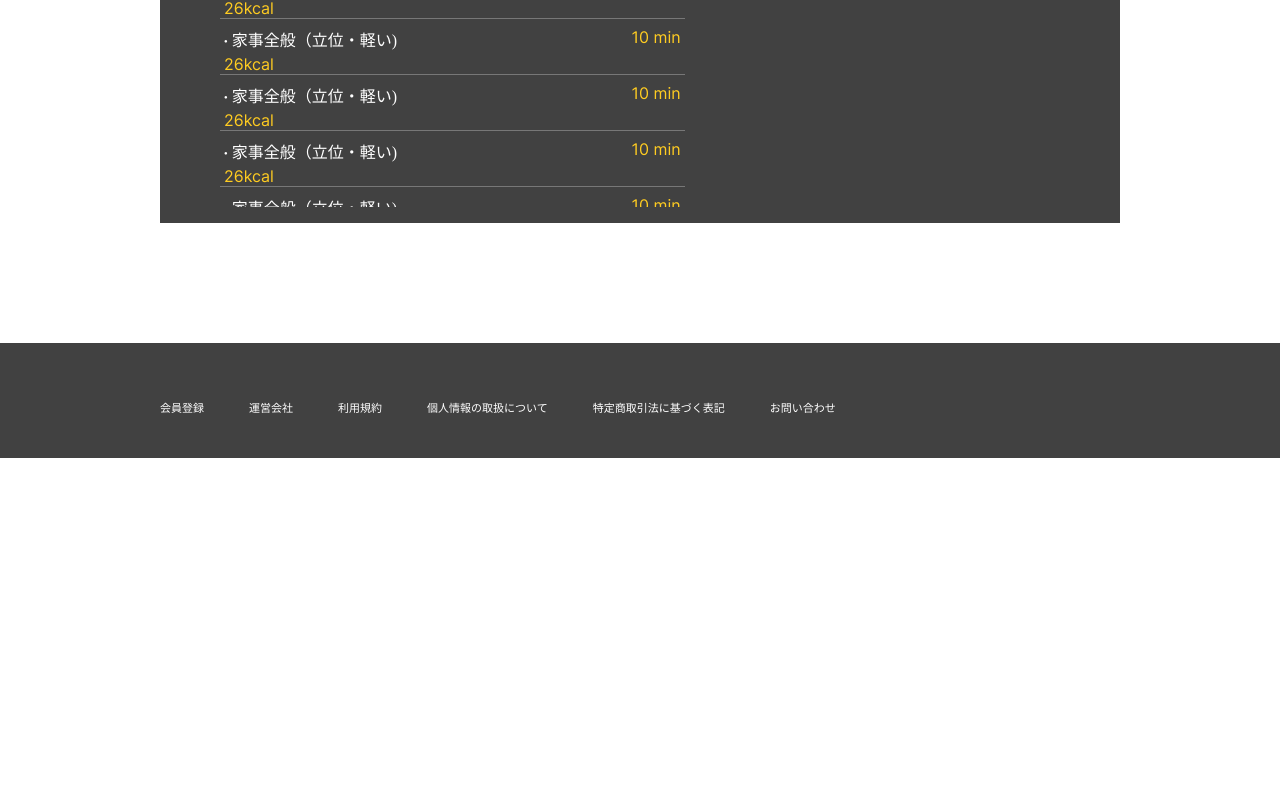
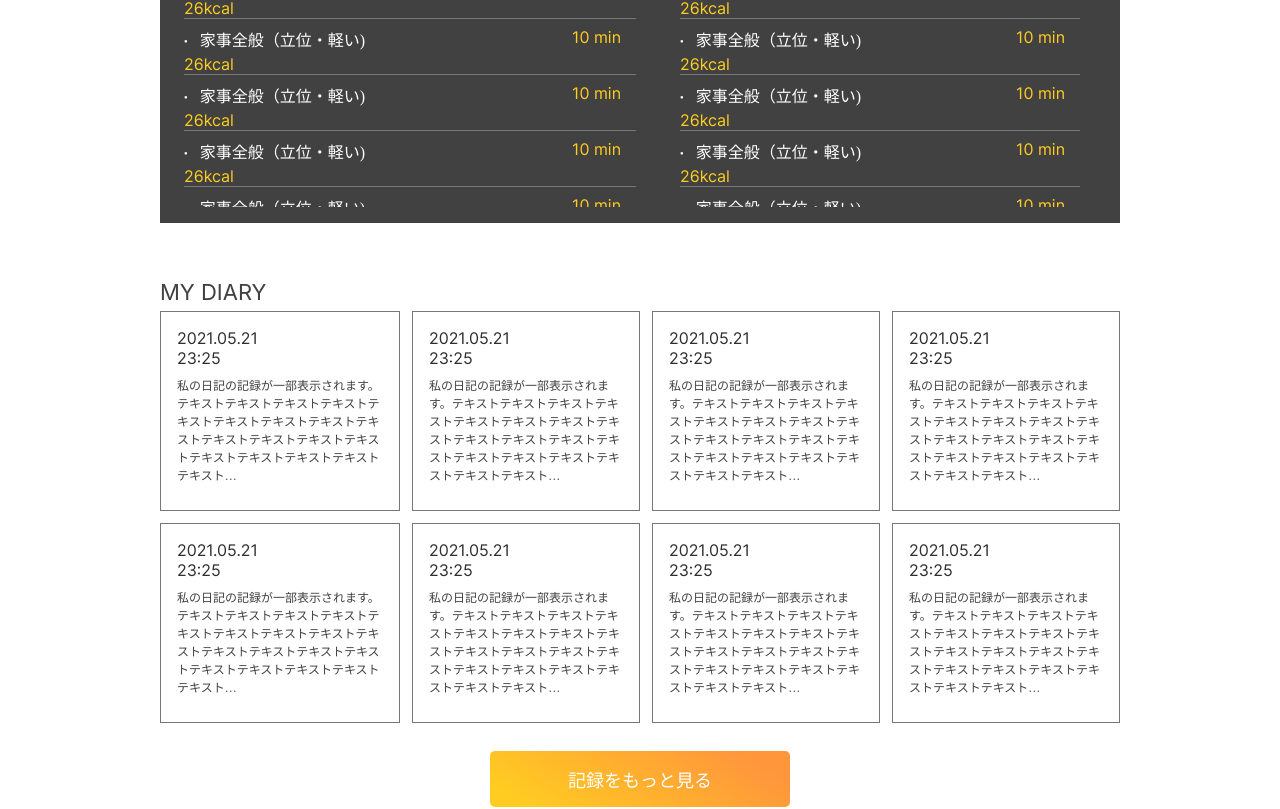
Before and after one commit to Nolking/healthy-app, a React (Create React App) app: page /exercise in a window 1280 px wide. Shown: the part 1095-1904 px from the top of the page. Before the commit the page ends 1553 px from the top, so only its background shows below. Built offline with nearby package versions, Linux system fonts and the light colour scheme; a web font is replaced by a local one.

Commit message:
complete exercise

```diff
--- a/src/App.tsx
+++ b/src/App.tsx
@@ -1,7 +1,4 @@
-import React from 'react';
-import Header from './Components/Header';
-import Footer from './Components/Footer';
-import MainRoutes from './Components/Routes'
+import MainRoutes from './Routes/Routes'
 
 function App() {
   return (
--- a/src/Pages/ServicePage/DietPage.tsx
+++ b/src/Pages/ServicePage/DietPage.tsx
@@ -34,7 +34,6 @@ ChartJS.register(
 type Props = {
     recordsPerPage: number;
 }
-// Chart.register(CategoryScale);
 
 const DietPage = ({recordsPerPage} : Props) => {
     const [visibleRecords, setVisibleRecords] = useState(recordsPerPage)
--- a/src/Pages/ServicePage/ExcercisePage.tsx
+++ b/src/Pages/ServicePage/ExcercisePage.tsx
@@ -1,21 +1,17 @@
-import React from "react";
+import React, { useState} from "react";
 import PageWrap from "../../Components/Layout/PageWrap";
 import PhotoRecordList from "../../Components/PhotoRecordList";
-import { exerciseTypes, dataDietGraph, optionsDietGraph, plugin, exerciseData } from "../../dummy/data";
+import { exerciseTypes, dataDietGraph, optionsDietGraph, plugin, exerciseData, diaryLogs } from "../../dummy/data";
 import "../../styles/pages/exercisePage.scss";
 import { Line } from "react-chartjs-2";
-import {
-    Chart as ChartJS,
-    CategoryScale,
-    LinearScale,
-    PointElement,
-    LineElement,
-    Title,
-    Tooltip,
-    Legend,
-    Filler
-  } from 'chart.js';
-const ExcercisePage = function() {
+type Props = {
+    recordsPerPage: number;
+}
+const ExcercisePage = function({recordsPerPage} : Props) {
+    const [visibleRecords, setVisibleRecords] = useState(recordsPerPage)
+    const handleClickShowMore = () => {
+        setVisibleRecords((prevVisibleRecords) => prevVisibleRecords + recordsPerPage)
+    }
     return (
         <React.Fragment>
             <PageWrap>
@@ -57,8 +53,21 @@ const ExcercisePage = function() {
                         </div>))}
                     </PhotoRecordList>
                 </div>
-                <PhotoRecordList cols={4}>
-                </PhotoRecordList>
+                <div className="bg-light diary-area">
+                    <div className="area-title">MY DIARY</div>
+                    <PhotoRecordList cols={4}>
+                        {diaryLogs.slice(0, visibleRecords).map(data => (<div className="list-element diary-data">
+                            <div className="list-element-content">
+                                <div className="flex-break inter-regular color-dark-600">{data.logTime.split(' ')[0]}</div>
+                                <div className="flex-break inter-regular color-dark-600">{data.logTime.split(' ')[1]}</div>
+                                <div className="flex-break"></div>
+                                <span className="diary-content flex-break hiragino color-dark-500">{data.logContent}</span>
+                            </div>
+                        </div>))}
+                    </PhotoRecordList>
+                {visibleRecords < diaryLogs.length && (<button className="list-show-more-button hiragino gradient-bg clickable" onClick={handleClickShowMore}>記録をもっと見る</button>)}
+
+                </div>
                 </div>
             </PageWrap>
         </React.Fragment>
--- a/src/Components/Routes.tsx
+++ b/src/Routes/Routes.tsx
@@ -1,7 +1,6 @@
 import React from "react";
 import { BrowserRouter as Router, Route, Routes } from 'react-router-dom';
 import {DietPage, MenuPage, ExcercisePage } from "../Pages/ServicePage"
-import Header from "./Header";
 const MainRoutes = function () {
     return (
         <Router>
@@ -10,7 +9,7 @@ const MainRoutes = function () {
                 </Route>
                 <Route path="/menu"  element={<MenuPage/>}>
                 </Route>
-                <Route path="/exercise"  element={<ExcercisePage/>}>
+                <Route path="/exercise"  element={<ExcercisePage recordsPerPage={8}/>}>
                 </Route>
             </Routes>
         </Router>
--- a/src/dummy/data.tsx
+++ b/src/dummy/data.tsx
@@ -125,27 +125,44 @@ const exerciseData = [
 
 ];
 const diaryLogs = [
-    {logTime: "2021.05.21", logContent: "私の日記の記録が一部表示されます。テキストテキストテキストテキストテキストテキストテキストテキストテキストテキストテキストテキストテキストテキストテキストテキストテキストテキスト…"},
-    {logTime: "2021.05.21", logContent: "私の日記の記録が一部表示されます。テキストテキストテキストテキストテキストテキストテキストテキストテキストテキストテキストテキストテキストテキストテキストテキストテキストテキスト…"},
-    {logTime: "2021.05.21", logContent: "私の日記の記録が一部表示されます。テキストテキストテキストテキストテキストテキストテキストテキストテキストテキストテキストテキストテキストテキストテキストテキストテキストテキスト…"},
-    {logTime: "2021.05.21", logContent: "私の日記の記録が一部表示されます。テキストテキストテキストテキストテキストテキストテキストテキストテキストテキストテキストテキストテキストテキストテキストテキストテキストテキスト…"},
-    {logTime: "2021.05.21", logContent: "私の日記の記録が一部表示されます。テキストテキストテキストテキストテキストテキストテキストテキストテキストテキストテキストテキストテキストテキストテキストテキストテキストテキスト…"},
-    {logTime: "2021.05.21", logContent: "私の日記の記録が一部表示されます。テキストテキストテキストテキストテキストテキストテキストテキストテキストテキストテキストテキストテキストテキストテキストテキストテキストテキスト…"},
-    {logTime: "2021.05.21", logContent: "私の日記の記録が一部表示されます。テキストテキストテキストテキストテキストテキストテキストテキストテキストテキストテキストテキストテキストテキストテキストテキストテキストテキスト…"},
-    {logTime: "2021.05.21", logContent: "私の日記の記録が一部表示されます。テキストテキストテキストテキストテキストテキストテキストテキストテキストテキストテキストテキストテキストテキストテキストテキストテキストテキスト…"},
-    {logTime: "2021.05.21", logContent: "私の日記の記録が一部表示されます。テキストテキストテキストテキストテキストテキストテキストテキストテキストテキストテキストテキストテキストテキストテキストテキストテキストテキスト…"},
-    {logTime: "2021.05.21", logContent: "私の日記の記録が一部表示されます。テキストテキストテキストテキストテキストテキストテキストテキストテキストテキストテキストテキストテキストテキストテキストテキストテキストテキスト…"},
-    {logTime: "2021.05.21", logContent: "私の日記の記録が一部表示されます。テキストテキストテキストテキストテキストテキストテキストテキストテキストテキストテキストテキストテキストテキストテキストテキストテキストテキスト…"},
-    {logTime: "2021.05.21", logContent: "私の日記の記録が一部表示されます。テキストテキストテキストテキストテキストテキストテキストテキストテキストテキストテキストテキストテキストテキストテキストテキストテキストテキスト…"},
-    {logTime: "2021.05.21", logContent: "私の日記の記録が一部表示されます。テキストテキストテキストテキストテキストテキストテキストテキストテキストテキストテキストテキストテキストテキストテキストテキストテキストテキスト…"},
-    {logTime: "2021.05.21", logContent: "私の日記の記録が一部表示されます。テキストテキストテキストテキストテキストテキストテキストテキストテキストテキストテキストテキストテキストテキストテキストテキストテキストテキスト…"},
-    {logTime: "2021.05.21", logContent: "私の日記の記録が一部表示されます。テキストテキストテキストテキストテキストテキストテキストテキストテキストテキストテキストテキストテキストテキストテキストテキストテキストテキスト…"},
-    {logTime: "2021.05.21", logContent: "私の日記の記録が一部表示されます。テキストテキストテキストテキストテキストテキストテキストテキストテキストテキストテキストテキストテキストテキストテキストテキストテキストテキスト…"},
-    {logTime: "2021.05.21", logContent: "私の日記の記録が一部表示されます。テキストテキストテキストテキストテキストテキストテキストテキストテキストテキストテキストテキストテキストテキストテキストテキストテキストテキスト…"},
-    {logTime: "2021.05.21", logContent: "私の日記の記録が一部表示されます。テキストテキストテキストテキストテキストテキストテキストテキストテキストテキストテキストテキストテキストテキストテキストテキストテキストテキスト…"},
-    {logTime: "2021.05.21", logContent: "私の日記の記録が一部表示されます。テキストテキストテキストテキストテキストテキストテキストテキストテキストテキストテキストテキストテキストテキストテキストテキストテキストテキスト…"},
-    {logTime: "2021.05.21", logContent: "私の日記の記録が一部表示されます。テキストテキストテキストテキストテキストテキストテキストテキストテキストテキストテキストテキストテキストテキストテキストテキストテキストテキスト…"},
-    {logTime: "2021.05.21", logContent: "私の日記の記録が一部表示されます。テキストテキストテキストテキストテキストテキストテキストテキストテキストテキストテキストテキストテキストテキストテキストテキストテキストテキスト…"},
+    {logTime: "2021.05.21 23:25", logContent: "私の日記の記録が一部表示されます。テキストテキストテキストテキストテキストテキストテキストテキストテキストテキストテキストテキストテキストテキストテキストテキストテキストテキスト…"},
+    {logTime: "2021.05.21 23:25", logContent: "私の日記の記録が一部表示されます。テキストテキストテキストテキストテキストテキストテキストテキストテキストテキストテキストテキストテキストテキストテキストテキストテキストテキスト…"},
+    {logTime: "2021.05.21 23:25", logContent: "私の日記の記録が一部表示されます。テキストテキストテキストテキストテキストテキストテキストテキストテキストテキストテキストテキストテキストテキストテキストテキストテキストテキスト…"},
+    {logTime: "2021.05.21 23:25", logContent: "私の日記の記録が一部表示されます。テキストテキストテキストテキストテキストテキストテキストテキストテキストテキストテキストテキストテキストテキストテキストテキストテキストテキスト…"},
+    {logTime: "2021.05.21 23:25", logContent: "私の日記の記録が一部表示されます。テキストテキストテキストテキストテキストテキストテキストテキストテキストテキストテキストテキストテキストテキストテキストテキストテキストテキスト…"},
+    {logTime: "2021.05.21 23:25", logContent: "私の日記の記録が一部表示されます。テキストテキストテキストテキストテキストテキストテキストテキストテキストテキストテキストテキストテキストテキストテキストテキストテキストテキスト…"},
+    {logTime: "2021.05.21 23:25", logContent: "私の日記の記録が一部表示されます。テキストテキストテキストテキストテキストテキストテキストテキストテキストテキストテキストテキストテキストテキストテキストテキストテキストテキスト…"},
+    {logTime: "2021.05.21 23:25", logContent: "私の日記の記録が一部表示されます。テキストテキストテキストテキストテキストテキストテキストテキストテキストテキストテキストテキストテキストテキストテキストテキストテキストテキスト…"},
+    {logTime: "2021.05.21 23:25", logContent: "私の日記の記録が一部表示されます。テキストテキストテキストテキストテキストテキストテキストテキストテキストテキストテキストテキストテキストテキストテキストテキストテキストテキスト…"},
+    {logTime: "2021.05.21 23:25", logContent: "私の日記の記録が一部表示されます。テキストテキストテキストテキストテキストテキストテキストテキストテキストテキストテキストテキストテキストテキストテキストテキストテキストテキスト…"},
+    {logTime: "2021.05.21 23:25", logContent: "私の日記の記録が一部表示されます。テキストテキストテキストテキストテキストテキストテキストテキストテキストテキストテキストテキストテキストテキストテキストテキストテキストテキスト…"},
+    {logTime: "2021.05.21 23:25", logContent: "私の日記の記録が一部表示されます。テキストテキストテキストテキストテキストテキストテキストテキストテキストテキストテキストテキストテキストテキストテキストテキストテキストテキスト…"},
+    {logTime: "2021.05.21 23:25", logContent: "私の日記の記録が一部表示されます。テキストテキストテキストテキストテキストテキストテキストテキストテキストテキストテキストテキストテキストテキストテキストテキストテキストテキスト…"},
+    {logTime: "2021.05.21 23:25", logContent: "私の日記の記録が一部表示されます。テキストテキストテキストテキストテキストテキストテキストテキストテキストテキストテキストテキストテキストテキストテキストテキストテキストテキスト…"},
+    {logTime: "2021.05.21 23:25", logContent: "私の日記の記録が一部表示されます。テキストテキストテキストテキストテキストテキストテキストテキストテキストテキストテキストテキストテキストテキストテキストテキストテキストテキスト…"},
+    {logTime: "2021.05.21 23:25", logContent: "私の日記の記録が一部表示されます。テキストテキストテキストテキストテキストテキストテキストテキストテキストテキストテキストテキストテキストテキストテキストテキストテキストテキスト…"},
+    {logTime: "2021.05.21 23:25", logContent: "私の日記の記録が一部表示されます。テキストテキストテキストテキストテキストテキストテキストテキストテキストテキストテキストテキストテキストテキストテキストテキストテキストテキスト…"},
+    {logTime: "2021.05.21 23:25", logContent: "私の日記の記録が一部表示されます。テキストテキストテキストテキストテキストテキストテキストテキストテキストテキストテキストテキストテキストテキストテキストテキストテキストテキスト…"},
+    {logTime: "2021.05.21 23:25", logContent: "私の日記の記録が一部表示されます。テキストテキストテキストテキストテキストテキストテキストテキストテキストテキストテキストテキストテキストテキストテキストテキストテキストテキスト…"},
+    {logTime: "2021.05.21 23:25", logContent: "私の日記の記録が一部表示されます。テキストテキストテキストテキストテキストテキストテキストテキストテキストテキストテキストテキストテキストテキストテキストテキストテキストテキスト…"},
+    {logTime: "2021.05.21 23:25", logContent: "私の日記の記録が一部表示されます。テキストテキストテキストテキストテキストテキストテキストテキストテキストテキストテキストテキストテキストテキストテキストテキストテキストテキスト…"},
+    {logTime: "2021.05.21 23:25", logContent: "私の日記の記録が一部表示されます。テキストテキストテキストテキストテキストテキストテキストテキストテキストテキストテキストテキストテキストテキストテキストテキストテキストテキスト…"},
+    {logTime: "2021.05.21 23:25", logContent: "私の日記の記録が一部表示されます。テキストテキストテキストテキストテキストテキストテキストテキストテキストテキストテキストテキストテキストテキストテキストテキストテキストテキスト…"},
+    {logTime: "2021.05.21 23:25", logContent: "私の日記の記録が一部表示されます。テキストテキストテキストテキストテキストテキストテキストテキストテキストテキストテキストテキストテキストテキストテキストテキストテキストテキスト…"},
+    {logTime: "2021.05.21 23:25", logContent: "私の日記の記録が一部表示されます。テキストテキストテキストテキストテキストテキストテキストテキストテキストテキストテキストテキストテキストテキストテキストテキストテキストテキスト…"},
+    {logTime: "2021.05.21 23:25", logContent: "私の日記の記録が一部表示されます。テキストテキストテキストテキストテキストテキストテキストテキストテキストテキストテキストテキストテキストテキストテキストテキストテキストテキスト…"},
+    {logTime: "2021.05.21 23:25", logContent: "私の日記の記録が一部表示されます。テキストテキストテキストテキストテキストテキストテキストテキストテキストテキストテキストテキストテキストテキストテキストテキストテキストテキスト…"},
+    {logTime: "2021.05.21 23:25", logContent: "私の日記の記録が一部表示されます。テキストテキストテキストテキストテキストテキストテキストテキストテキストテキストテキストテキストテキストテキストテキストテキストテキストテキスト…"},
+    {logTime: "2021.05.21 23:25", logContent: "私の日記の記録が一部表示されます。テキストテキストテキストテキストテキストテキストテキストテキストテキストテキストテキストテキストテキストテキストテキストテキストテキストテキスト…"},
+    {logTime: "2021.05.21 23:25", logContent: "私の日記の記録が一部表示されます。テキストテキストテキストテキストテキストテキストテキストテキストテキストテキストテキストテキストテキストテキストテキストテキストテキストテキスト…"},
+    {logTime: "2021.05.21 23:25", logContent: "私の日記の記録が一部表示されます。テキストテキストテキストテキストテキストテキストテキストテキストテキストテキストテキストテキストテキストテキストテキストテキストテキストテキスト…"},
+    {logTime: "2021.05.21 23:25", logContent: "私の日記の記録が一部表示されます。テキストテキストテキストテキストテキストテキストテキストテキストテキストテキストテキストテキストテキストテキストテキストテキストテキストテキスト…"},
+    {logTime: "2021.05.21 23:25", logContent: "私の日記の記録が一部表示されます。テキストテキストテキストテキストテキストテキストテキストテキストテキストテキストテキストテキストテキストテキストテキストテキストテキストテキスト…"},
+    {logTime: "2021.05.21 23:25", logContent: "私の日記の記録が一部表示されます。テキストテキストテキストテキストテキストテキストテキストテキストテキストテキストテキストテキストテキストテキストテキストテキストテキストテキスト…"},
+    {logTime: "2021.05.21 23:25", logContent: "私の日記の記録が一部表示されます。テキストテキストテキストテキストテキストテキストテキストテキストテキストテキストテキストテキストテキストテキストテキストテキストテキストテキスト…"},
+    {logTime: "2021.05.21 23:25", logContent: "私の日記の記録が一部表示されます。テキストテキストテキストテキストテキストテキストテキストテキストテキストテキストテキストテキストテキストテキストテキストテキストテキストテキスト…"},
+    {logTime: "2021.05.21 23:25", logContent: "私の日記の記録が一部表示されます。テキストテキストテキストテキストテキストテキストテキストテキストテキストテキストテキストテキストテキストテキストテキストテキストテキストテキスト…"},
+    {logTime: "2021.05.21 23:25", logContent: "私の日記の記録が一部表示されます。テキストテキストテキストテキストテキストテキストテキストテキストテキストテキストテキストテキストテキストテキストテキストテキストテキストテキスト…"},
 
 ]
 
--- a/src/styles/common.scss
+++ b/src/styles/common.scss
@@ -16,9 +16,13 @@
   -webkit-clip-path: polygon(50% 0%, 95% 25%, 95% 75%, 50% 100%, 5% 75%, 5% 25%);
   clip-path: polygon(50% 0%, 95% 25%, 95% 75%, 50% 100%, 5% 75%, 5% 25%);
 }
+#root {
+  height: calc(100vh - 179px)
+}
 .gradient-bg {
   background: linear-gradient(32.95deg, colors.$primary-300 8.75%, colors.$primary-400 86.64%)
 }
+.App {position: relative; min-height: 100%;}
 
 .bg-prim-300 {
   background-color: colors.$primary-300;
--- a/src/styles/components/footer.scss
+++ b/src/styles/components/footer.scss
@@ -4,4 +4,5 @@
 
 .app-footer { height: 115px; width: utils.get-vw(1280px); background-color: colors.$dark-500; padding-left: utils.get-vw(160px); padding-top: 56px;
     li {margin-right: 45px; color: colors.$light; font-family: fonts.$hiragino;}
+    position: absolute; bottom: -115px; left: 0; margin-top: 115px;
 }
--- a/src/styles/components/listRecord.scss
+++ b/src/styles/components/listRecord.scss
@@ -1,6 +1,6 @@
 @use "../variables/colors" as colors;
 @use "../utils" as utils;
-.list-record {display: flex; flex: 0 0 100%; width: 101%; flex-direction:row; flex-wrap: wrap;
+.list-record {display: flex; flex: 0 0 100%; width: 100%; flex-direction:row; flex-wrap: wrap;
     &.list-two {
         .list-element {
             display: inline-flex; flex: 0 0 calc(100%/2); width: calc(100%/2);
--- a/src/styles/pages/exercisePage.scss
+++ b/src/styles/pages/exercisePage.scss
@@ -35,14 +35,26 @@
 }
 .exercise-area {
     .list-record {height: 300px; overflow: auto; margin: 0 !important;}
-    .list-element {border-bottom: 1px solid colors.$gray-400; flex-basis: utils.get-vw(400px); display: flex;
-        +.list-element { margin-left: 40px;}
+    .list-element {flex-basis: utils.get-vw(400px); display: flex;
+        &:nth-child(2n) {padding-left: 40px !important; padding-right: 20px !important;}
     }
     .exercise-data { display: flex; flex-wrap: wrap;
         .first-row {display: block; width: 100%;}
-        .dot {font-size: 6px; line-height: 20px; position: relative; bottom: 3px;}
-        .exercise-name {float: left; }
-        .exercise-time {justify-content: flex-end; display: inline; float: right;}
+        .dot {font-size: 6px; line-height: 20px; position: relative; bottom: 3px; margin-right: 8px; }
+        .exercise-name {float: left; position: relative;}
+        .exercise-time {justify-content: flex-end; display: inline; float: right; position: relative; right: 15px;}
     }
-    .exercise-calories {flex: 0 0 100%; display: flex;}
+    .exercise-calories {flex: 0 0 100%; display: flex; border-bottom: 1px solid colors.$gray-400; }
 }
+.diary-area {
+    margin-top: 56px;
+    .list-record {margin: 0 !important;}
+    .area-title {color: colors.$dark-500 ; text-align: left; height: 32px; font-size: 22px; margin-bottom: -12px;}
+    .list-element {
+        &.diary-data { flex-wrap: wrap; }
+        padding: 12px 0 0 12px !important;
+        &:nth-child(4n+1) {padding-left: 0 !important;}
+        .list-element-content {padding: 16px 16px 26px 16px; border: 1px solid colors.$gray-400;}
+        .diary-content {font-size: 12px; text-align: left; margin-top: 8px;}
+    }
+}
```
